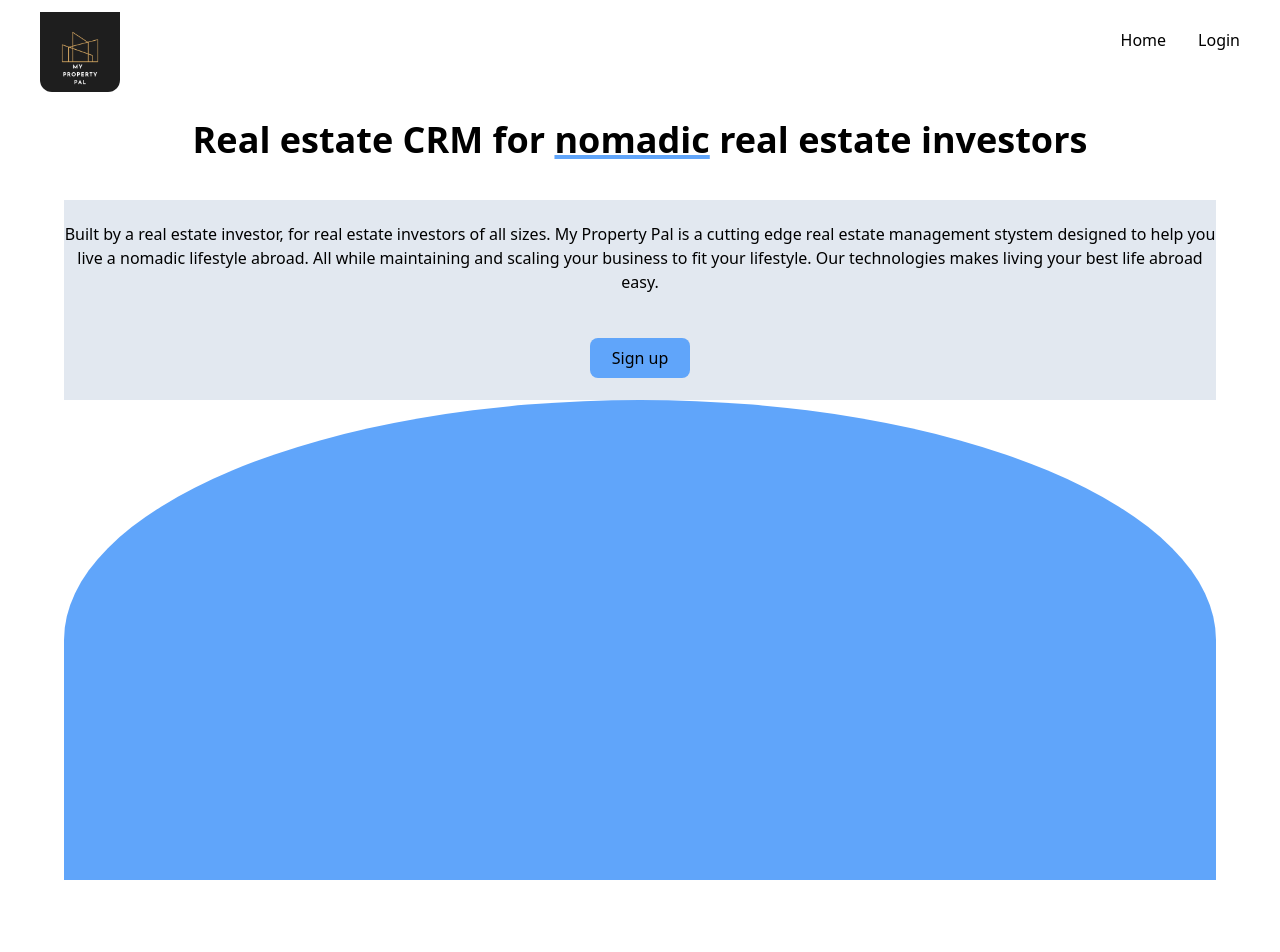
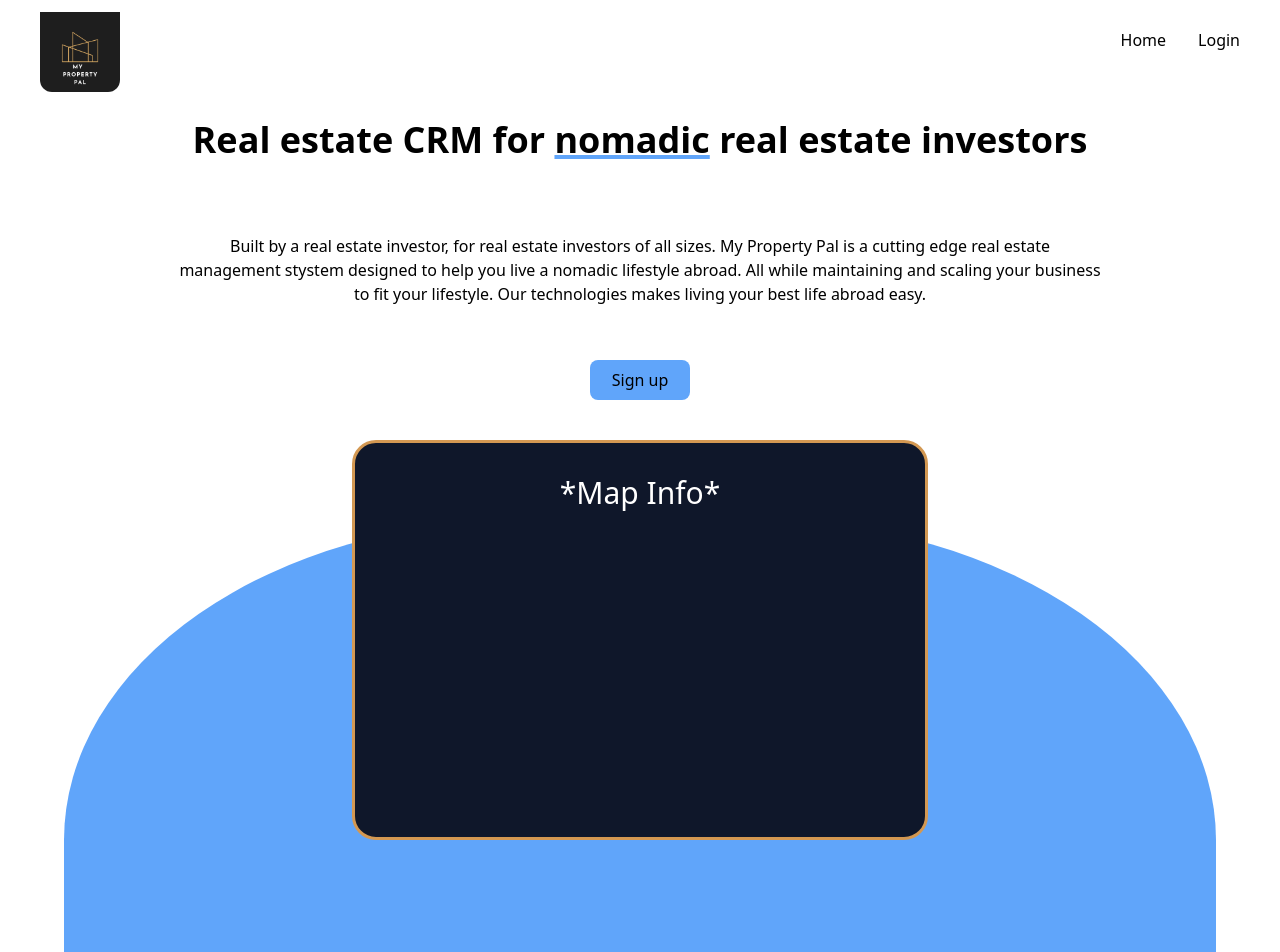
Before and after one commit to MyPropertyPal/my-property-pal-web, a Next.js app: page / in a window 1280 px wide. Shown: the top 952 px of the page. Before the commit the page ends 880 px from the top, so only its background shows below. Built offline with nearby package versions, Linux system fonts and the light colour scheme; no server answers.

Commit message:
fixed styling for background

```diff
--- a/app/page.js
+++ b/app/page.js
@@ -27,6 +27,7 @@ export default function Home() {
             className="
            mx-auto w-[90%]
            h-screen
+           flex-col
           "
           >
             {/* title */}
@@ -38,9 +39,9 @@ export default function Home() {
               real estate investors
             </p>
             {/* FIRST SECTION */}
-            <div className="flex flex-col h-[200px] bg-slate-200 justify-left text-center text  justify-around ">
+            <div className="flex flex-col h-[200px]  justify-left text-center text  justify-around ">
               {/* TOP */}
-              <p>
+              <p className="w-[80%] m-auto">
                 Built by a real estate investor, for real estate investors of
                 all sizes. My Property Pal is a cutting edge real estate
                 management stystem designed to help you live a nomadic lifestyle
@@ -48,7 +49,7 @@ export default function Home() {
                 your lifestyle. Our technologies makes living your best life
                 abroad easy.
               </p>
-              <div className="flex  justify-center self-center ">
+              <div className="flex  justify-center self-center mt-5">
                 <Link
                   href="/Signup"
                   className=" text-center flex rounded-lg  h-10 w-[100px] bg-blue-400 m-auto"
@@ -56,10 +57,22 @@ export default function Home() {
                   <p className="flex m-auto ">Sign up</p>
                 </Link>
               </div>
-
             </div>
-          <div className="absolute h-[60%] w-[90%] top-2/4 bg-blue-400 rounded-t-[50%]"></div>
-              {/* BOTTOM */}
+            {/* middle seciont w/ background */}
+            <div className="h-full  z-10 relative mt-10 ">
+              {/* blue bg */}
+              <div className="absolute h-full w-[100%] top-20 md:top-20 z-0 bg-blue-400 rounded-t-[20%] md:rounded-t-[40%]"></div>
+              {/* black box */}
+              <div
+                className=" relative w-[70%] md:w-[50%] h-[300px] md:h-[400px] z-10 m-auto bg-slate-900 border-[#D39852]
+               border-[3px] rounded-3xl mt-5"
+              >
+                <p className="text-white text-center pt-8 text-3xl">
+                  *Map Info*
+                </p>
+              </div>
+            </div>
+            {/* BOTTOM */}
             {/* Background */}
           </div>
         </div>
```
